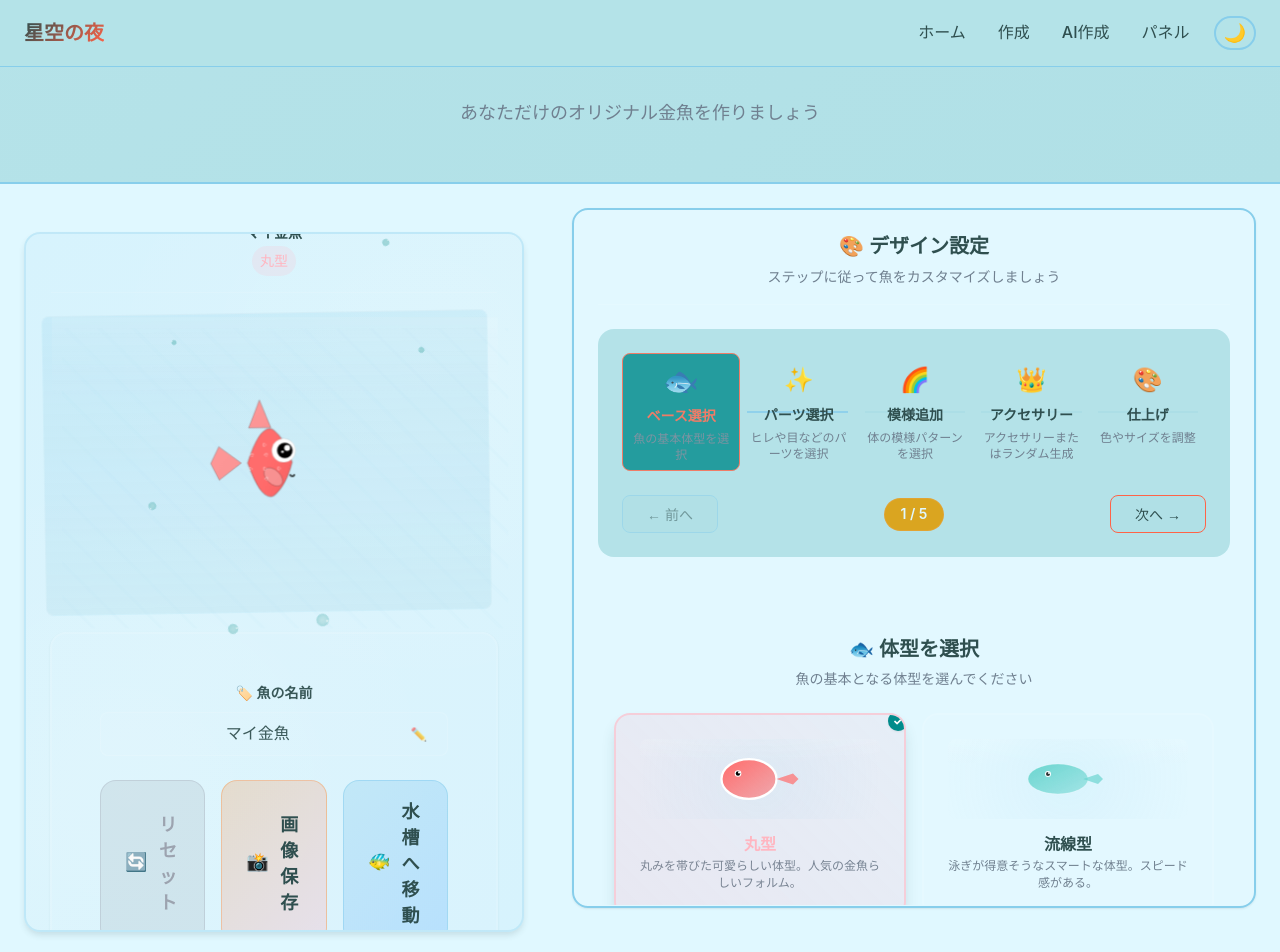
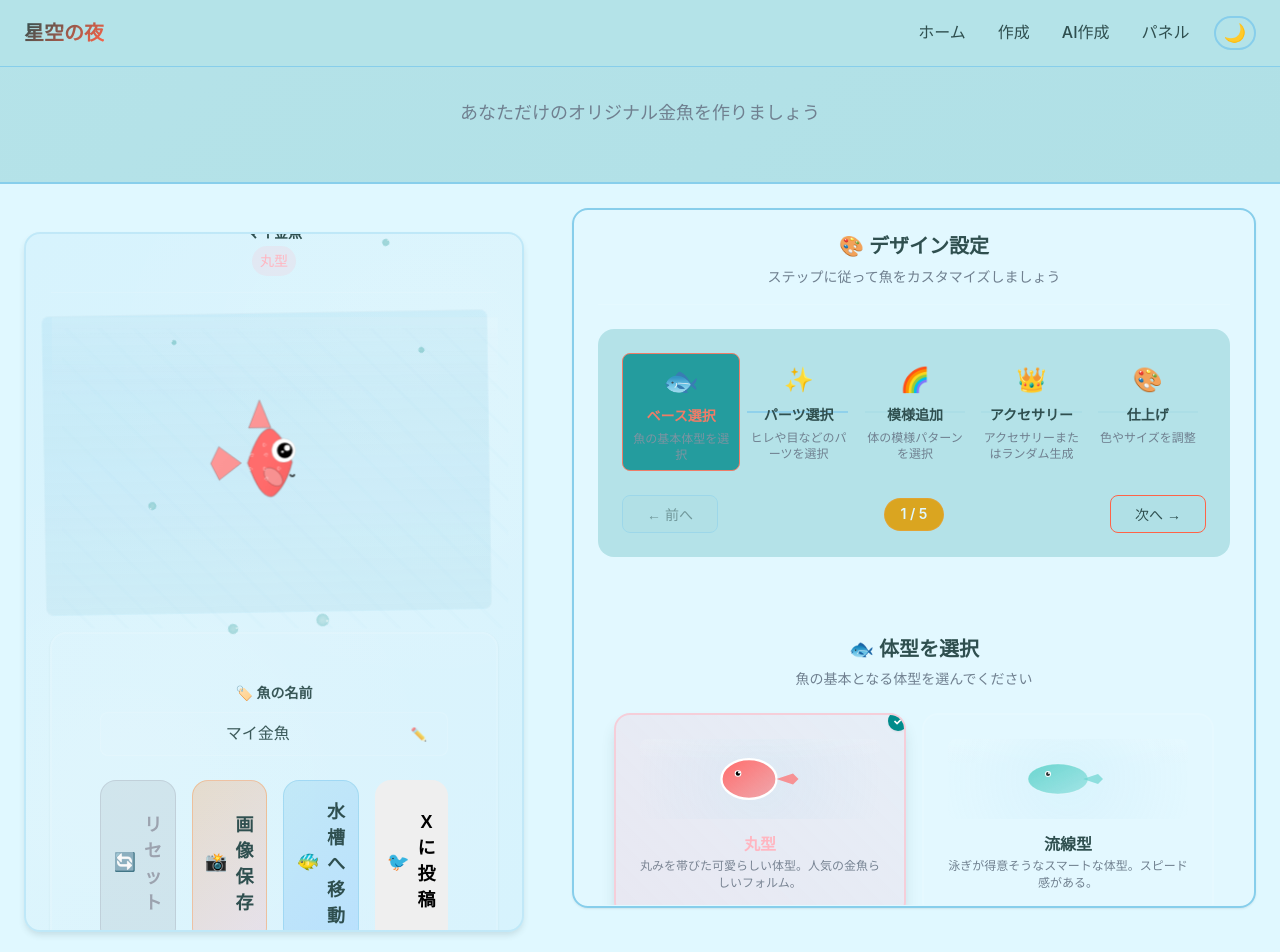
Before and after one commit to Hackathon-Project-2024-2025/CAMP-vol.9-StarryNight, a React (Vite) app: page /create in a window 1280 px wide. Shown: the top 952 px of the page. Built offline with nearby package versions, Linux system fonts and the light colour scheme.

Commit message:
add: X投稿機能の作成

```diff
--- a/src/pages/CreatePage/_components/ActionButtons.tsx
+++ b/src/pages/CreatePage/_components/ActionButtons.tsx
@@ -69,6 +69,12 @@ export default function ActionButtons({
       console.error('Error moving fish to aquarium:', error);
       setIsMovingToAquarium(false);
     }
+  };
+
+  const handleShareToX = () => {
+    const tweetText = encodeURIComponent(`🎣 ぼくの作った魚「${fishName}」を見てみて！ #自作魚`);
+    const tweetUrl = `https://twitter.com/intent/tweet?text=${tweetText}`;
+    window.open(tweetUrl, "_blank");
   };
 
   return (
@@ -148,6 +154,16 @@ export default function ActionButtons({
             {isMovingToAquarium ? '移動中...' : '水槽へ移動'}
           </span>
         </button>
+
+        <button
+          className="action-button action-button-twitter"
+          onClick={handleShareToX}
+          title="Xに投稿"
+        >
+          <span className="button-icon">🐦</span>
+          <span className="button-text">Xに投稿</span>
+        </button>
+
       </div>
 
       <div className="tips">
```
